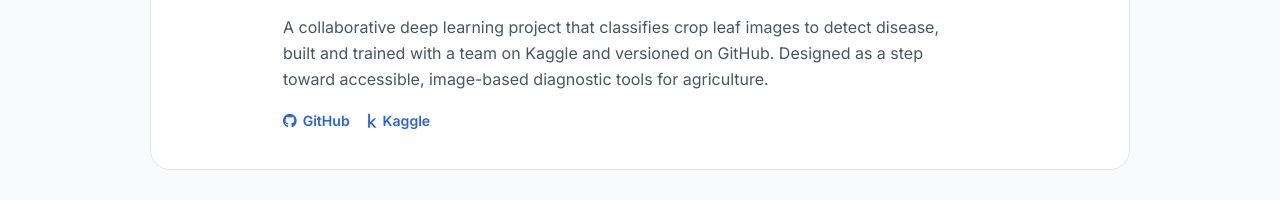
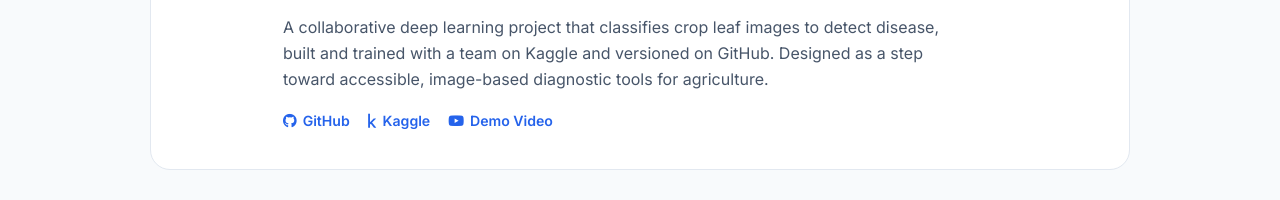
Before and after one commit to bikram76334/portfolio-website, a plain HTML site: page index.html in a window 1280 px wide. Shown: the part 2649-2849 px from the top of the page. Drawn offline with Linux system fonts and the light colour scheme.

Commit message:
demo video on main project

```diff
--- a/index.html
+++ b/index.html
@@ -500,6 +500,7 @@
                         <div class="project-links">
                             <a href="https://github.com/Crop-Disease-Detection-Team/cropdiseasedetection" target="_blank" class="project-link"><i class="fab fa-github"></i> GitHub</a>
                             <a href="https://www.kaggle.com/code/bikramchapagain/projectmodel2" target="_blank" class="project-link"><i class="fab fa-kaggle"></i> Kaggle</a>
+                            <a href="https://youtu.be/L0fJXiHtEmI?si=3EHrOw9DelHG3joq" target="_blank" class="project-link"><i class="fab fa-youtube"></i> Demo Video</a>
                         </div>
                     </div>
                 </div>
```
